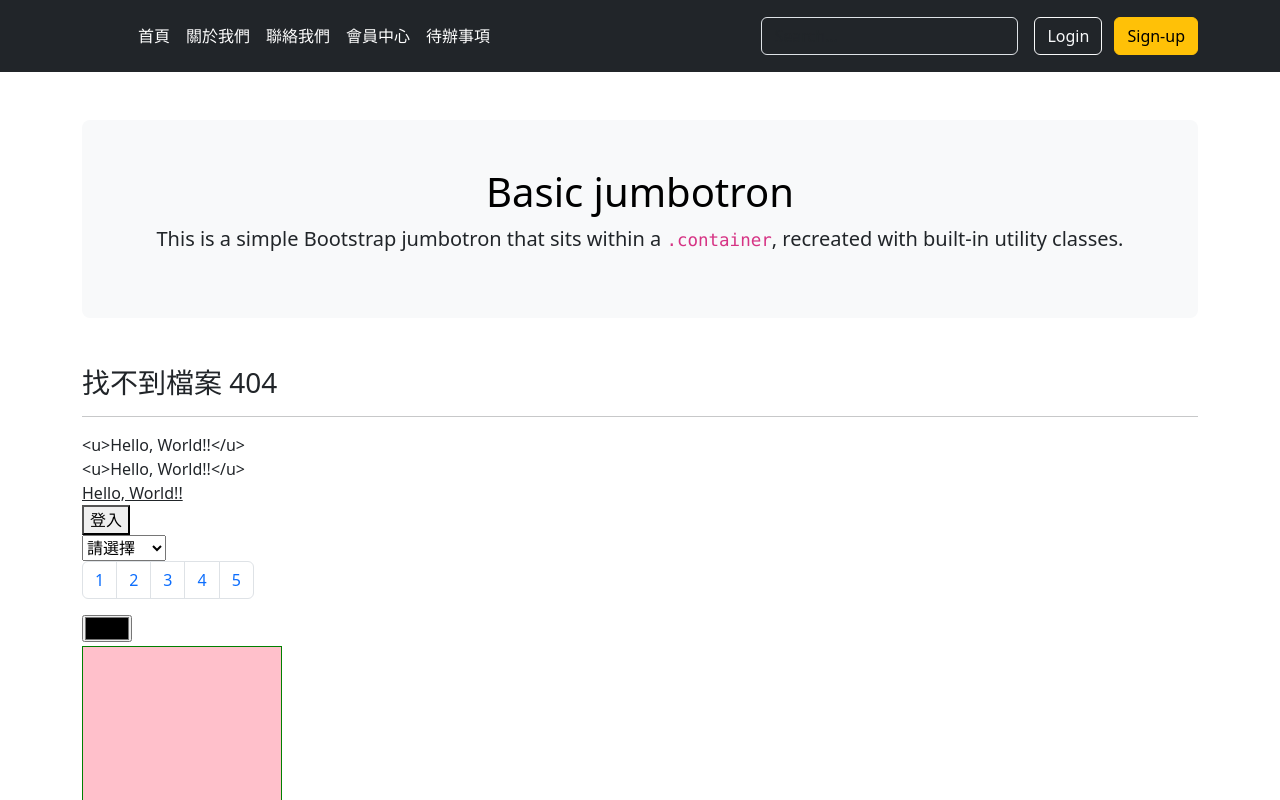
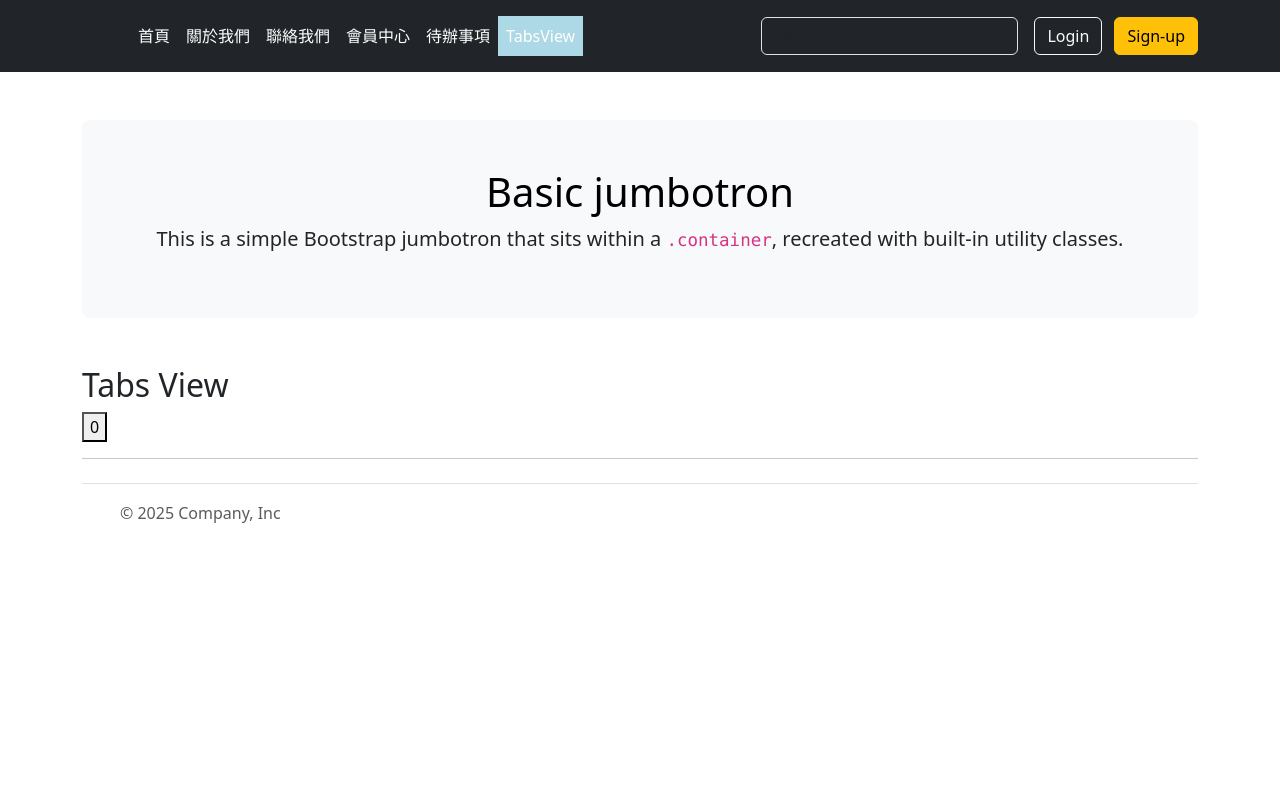
Before and after one commit to HsiaoHungWang/vue-s803, a Vue app: page /tabs in a window 1280 px wide. Shown: the top 800 px of the page. Built offline with nearby package versions, Linux system fonts and the light colour scheme.

Commit message:
內建 component 標籤使用

```diff
--- a/src/App.vue
+++ b/src/App.vue
@@ -39,7 +39,7 @@ import DirectiveComponent from './components/DirectiveComponent.vue';
   <hr />-->
   <RouterView></RouterView>
   <hr />
-  <DirectiveComponent></DirectiveComponent>
+  <!-- <DirectiveComponent></DirectiveComponent> -->
 
   <!-- <HomeView></HomeView>
   <AboutView></AboutView>
--- a/src/components/HeaderComponent.vue
+++ b/src/components/HeaderComponent.vue
@@ -12,6 +12,7 @@
         <li><RouterLink :to="{name:'contact'}" class="nav-link px-2 text-white" activeClass="active">聯絡我們</RouterLink> </li>
         <li><RouterLink :to="{name:'member', params:{id:1}}"  class="nav-link px-2 text-white"  activeClass="active">會員中心</RouterLink></li>
          <li><RouterLink :to="{name:'todos'}"  class="nav-link px-2 text-white"  activeClass="active">待辦事項</RouterLink></li>
+         <li><RouterLink :to="{name:'tabs'}"  class="nav-link px-2 text-white"  activeClass="active">TabsView</RouterLink></li>
 
         </ul> <form class="col-12 col-lg-auto mb-3 mb-lg-0 me-lg-3" role="search"> <input type="search" class="form-control form-control-dark text-bg-dark" placeholder="Search..." aria-label="Search"> </form> <div class="text-end"> <button type="button" class="btn btn-outline-light me-2">Login</button> <button type="button" class="btn btn-warning">Sign-up</button> </div> </div> </div> </header>
 </template>
--- a/src/router.js
+++ b/src/router.js
@@ -8,6 +8,7 @@ import Team2View from "./views/Team2View.vue"
 import MemberCenter from "./views/MemberCenter.vue"
 import NotFound from "./views/NotFound.vue"
 import TodosView_Full from "./views/TodosView_Full.vue"
+import TabsView from "./views/TabsView.vue"
 
 //路由設定
 const routes = [
@@ -36,6 +37,10 @@ const routes = [
     {
         path: "/todos", component: TodosView_Full, name: "todos",
     },
+    //http://localhost:5173/tabs => TabsView
+    {
+        path: '/tabs', component: TabsView, name: 'tabs'
+    },
     //http://localhost:5173/member/12 => MemberCenter
     { path: "/member/:id", component: MemberCenter, name: "member", props: true },
     { path: '/:pathMatch(.*)*', component: NotFound }
--- /dev/null
+++ b/src/views/TabsView.vue
@@ -0,0 +1,17 @@
+<script setup>
+    import CountComponent from '@/components/CountComponent.vue';
+    import FirstComponent from '@/components/FirstComponent.vue';
+    import AbcComponent from '@/components/AbcComponent.vue';
+    const items = [FirstComponent, AbcComponent, CountComponent]
+</script>
+
+<template>
+    <div>
+        <h2>Tabs View</h2>
+        <component :is="items[2]"></component>
+    </div>
+</template>
+
+<style lang="css" scoped>
+
+</style>
```
